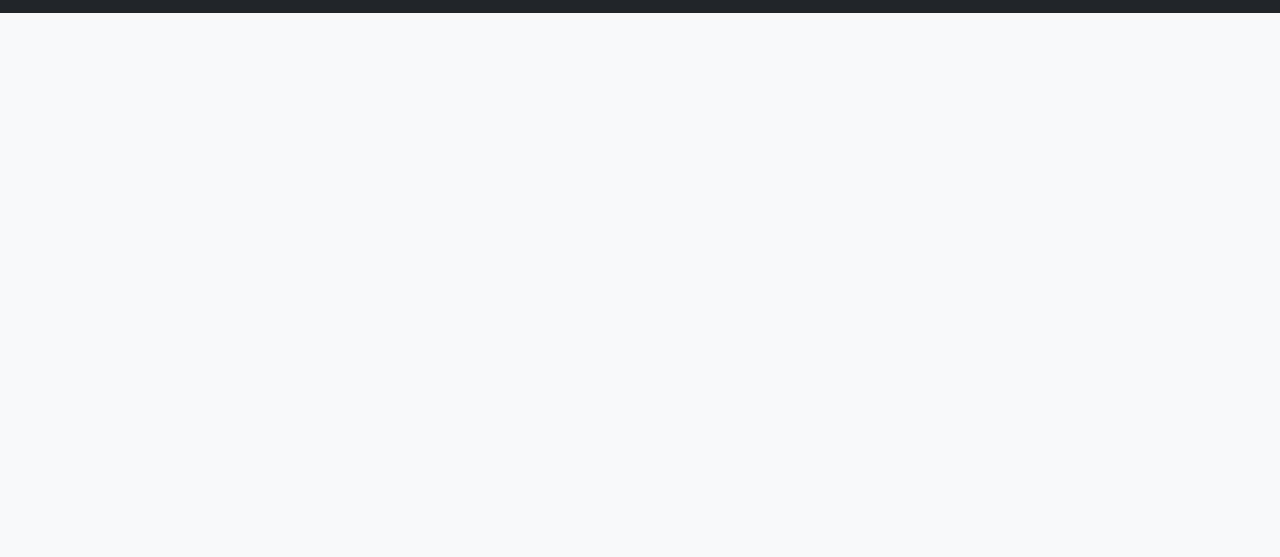
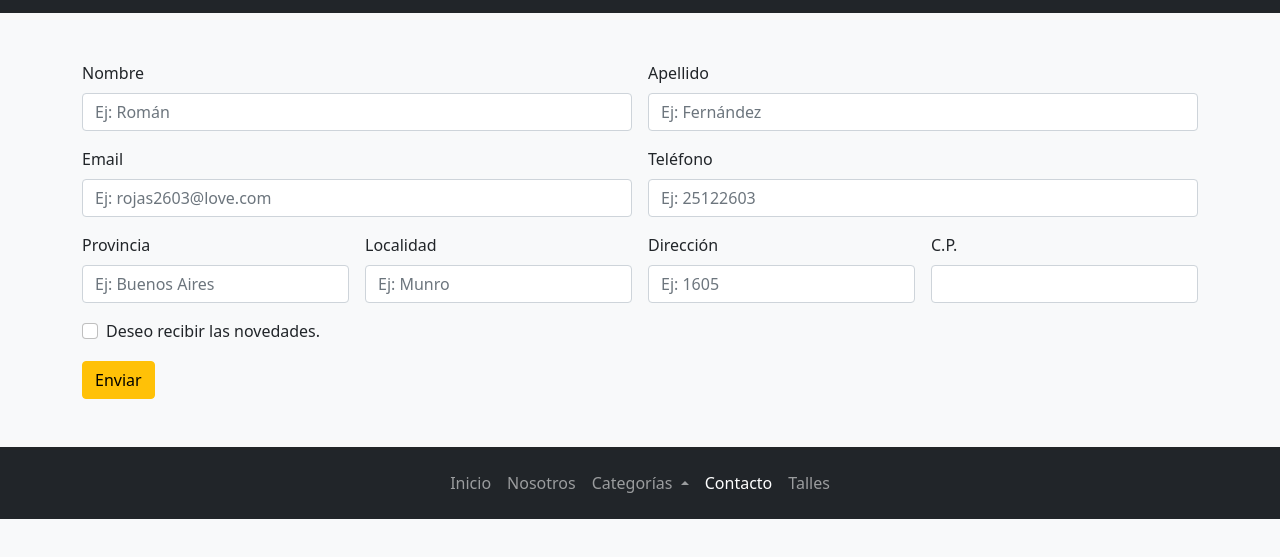
Before and after one commit to NahuelFer/PoeticStyle-BS, a plain HTML site: page contacto.html in a window 1280 px wide. Shown: the part 59-616 px from the top of the page. Drawn offline with nearby package versions, Linux system fonts and the light colour scheme.

Commit message:
agrego el contacto

```diff
--- a/contacto.html
+++ b/contacto.html
@@ -37,7 +37,7 @@
                           <li><a class="dropdown-item" href="#">Remeras</a></li>
                           <li><a class="dropdown-item" href="#">Buzos</a></li>
                           <li><a class="dropdown-item" href="#">Camisas</a></li>
-                            <li><a class="dropdown-item" href="#"></a>Pantalones</li>
+                          <li><a class="dropdown-item" href="#">Pantalones</a></li>
                       </ul>
                   </li>
                   <li class="nav-item">
@@ -54,9 +54,88 @@
     <!-- HEADER END -->
 
 
+      <main class="container my-5">
+        <form class="row g-3">
+          <div class="col-md-6">
+            <label for="nombre" class="form-label">Nombre</label>
+            <input type="text" class="form-control" id="nombre" placeholder="Ej: Román">
+          </div>
+          <div class="col-md-6">
+            <label for="apellido" class="form-label">Apellido</label>
+            <input type="text" class="form-control" id="apellido" placeholder="Ej: Fernández">
+          </div>
+          <div class="col-md-6">
+            <label for="email" class="form-label">Email</label>
+            <input type="email" class="form-control" id="email" placeholder="Ej: rojas2603@love.com">
+          </div>
+          <div class="col-md-6">
+            <label for="telefono" class="form-label">Teléfono</label>
+            <input type="text" class="form-control" id="telefono" placeholder="Ej: 25122603">
+          </div>
+          <div class="col-md-3">
+            <label for="provincia" class="form-label">Provincia</label>
+            <input type="text" class="form-control" id="provincia" placeholder="Ej: Buenos Aires">
+          </div>
+          <div class="col-md-3">
+            <label for="localidad" class="form-label">Localidad</label>
+            <input type="text" class="form-control" id="localidad" placeholder="Ej: Munro">
+          </div>
+          <div class="col-md-3">
+            <label for="direccion" class="form-label">Dirección</label>
+            <input type="text" class="form-control" id="direccion" placeholder="Ej: 1605">
+          </div>
+          <div class="col-md-3">
+            <label for="cp" class="form-label">C.P.</label>
+            <input type="text" class="form-control" id="cp">
+          </div>
+          <div class="col-12">
+            <div class="form-check">
+              <input class="form-check-input" type="checkbox" id="gridCheck">
+              <label class="form-check-label" for="gridCheck">
+                Deseo recibir las novedades.
+              </label>
+            </div>
+          </div>
+          <div class="col-12">
+            <button type="submit" class="btn btn-warning">Enviar</button>
+          </div>
+        </form>
+      </main>
 
-
-
+      <!-- FOOTER -->
+      <footer>
+        <nav class="navbar navbar-expand-lg navbar-dark bg-dark py-3 mt-2">
+          <div class="container d-flex justify-content-center">
+            <ul class="navbar-nav">
+                <li class="nav-item">
+                  <a class="nav-link" aria-current="page" href="index.html">Inicio</a>
+                </li>
+                <li class="nav-item">
+                  <a class="nav-link" aria-current="page" href="nosotros.html">Nosotros</a>
+                </li>
+                <li class="nav-item dropup">
+                    <a class="nav-link dropdown-toggle" href="#" id="navbarDropdown" role="button" data-bs-toggle="dropdown" aria-expanded="false">
+                        Categorías
+                      </a>
+                      <ul class="dropdown-menu dropdown-menu-dark" aria-labelledby="navbarDropdown">
+                          <li><a class="dropdown-item" href="#">Remeras</a></li>
+                          <li><a class="dropdown-item" href="#">Buzos</a></li>
+                          <li><a class="dropdown-item" href="#">Camisas</a></li>
+                          <li><a class="dropdown-item" href="#">Pantalones</a></li>
+                      </ul>
+                  </li>
+                  <li class="nav-item">
+                      <a class="nav-link active" href="contacto.html">Contacto</a>
+                  </li>
+                  <li class="nav-item">
+                    <a class="nav-link" href="#">Talles</a>
+                  </li>
+              </ul>
+            </div>
+          </div>
+        </nav>
+      </footer>
+        <!-- FOOTER END -->
 
 
 
```
Also changed, not shown: index.html (+4 -4 lines), nosotros.html (+57 -6 lines). Lines whose indentation alone changed are shown as unchanged.
